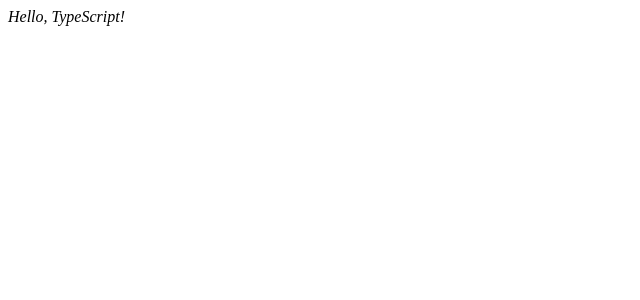
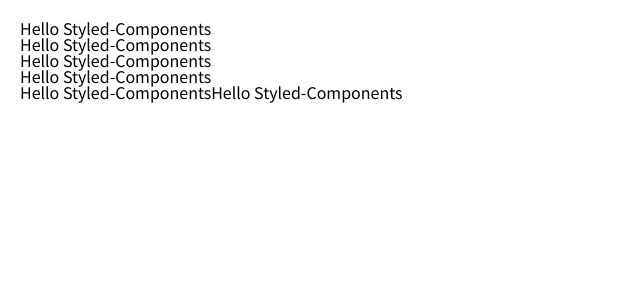
Before and after one commit to recore-teddy/next-todo, a Next.js app: page / in a window 1280 px wide. Shown: the top 300 px of the page, without its empty margins (0-640 px from the left). Built offline with nearby package versions, Linux system fonts and the light colour scheme.

Commit message:
Styled Component 로 글로벌 스타일 적용, 설정, 폰트 적용

```diff
--- a/package.json
+++ b/package.json
@@ -13,7 +13,8 @@
     "react": "^17.0.2",
     "react-dom": "^17.0.2",
     "styled-component": "^2.8.0",
-    "styled-components": "^5.3.0"
+    "styled-components": "^5.3.0",
+    "styled-reset": "^4.3.4"
   },
   "devDependencies": {
     "@types/node": "^16.0.0",
--- /dev/null
+++ b/pages/_app.tsx
@@ -0,0 +1,13 @@
+import App, { AppContext, AppProps, AppInitialProps } from "next/app";
+import GlobalStyle from "../styles/GlobalStyle";
+
+const app = ({ Component, pageProps }: AppProps) => {
+  return (
+    <>
+      <GlobalStyle />
+      <Component {...pageProps} />
+    </>
+  );
+};
+
+export default app;
--- a/pages/_document.tsx
+++ b/pages/_document.tsx
@@ -1,8 +1,14 @@
-import Document from "next/document";
+import Document, {
+  Html,
+  Head,
+  Main,
+  NextScript,
+  DocumentContext,
+} from "next/document";
 import { ServerStyleSheet } from "styled-components";
 
 export default class MyDocument extends Document {
-  static async getInitialProps(ctx) {
+  static async getInitialProps(ctx: DocumentContext) {
     const sheet = new ServerStyleSheet();
     const originalRenderPage = ctx.renderPage;
 
@@ -27,4 +33,21 @@
       sheet.seal();
     }
   }
+
+  render() {
+    return (
+      <Html>
+        <Head>
+          <link
+            href="https://fonts.googleapis.com/css2?family=Noto+Sans+KR:wght@400;700&display=swap"
+            rel="stylesheet"
+          />
+        </Head>
+        <body>
+          <Main />
+          <NextScript />
+        </body>
+      </Html>
+    );
+  }
 }
--- a/pages/index.tsx
+++ b/pages/index.tsx
@@ -2,11 +2,22 @@
 import styled from "styled-components";
 
 const Container = styled.div`
-  font-style: italic;
+  padding: 20px;
 `;
 
 const index: NextPage = () => {
-  return <Container>Hello, TypeScript!</Container>;
+  return (
+    <Container>
+      <h1>Hello Styled-Components</h1>
+      <h2>Hello Styled-Components</h2>
+      <p>Hello Styled-Components</p>
+      <ul>
+        <li>Hello Styled-Components</li>
+      </ul>
+      <a>Hello Styled-Components</a>
+      <span>Hello Styled-Components</span>
+    </Container>
+  );
 };
 
 export default index;
--- /dev/null
+++ b/styles/GlobalStyle.ts
@@ -0,0 +1,19 @@
+import { createGlobalStyle, css } from "styled-components";
+import reset from "styled-reset";
+
+const globalStyle = css`
+  ${reset}
+  * {
+    box-sizing: border-box;
+  }
+
+  body {
+    font-family: "Noto Sans KR", sans-serif;
+  }
+`;
+
+const GlobalStyle = createGlobalStyle`
+  ${globalStyle}
+`;
+
+export default GlobalStyle;
```
Also changed, not shown: 1 other file (tests, documents, lock files or other folders).
